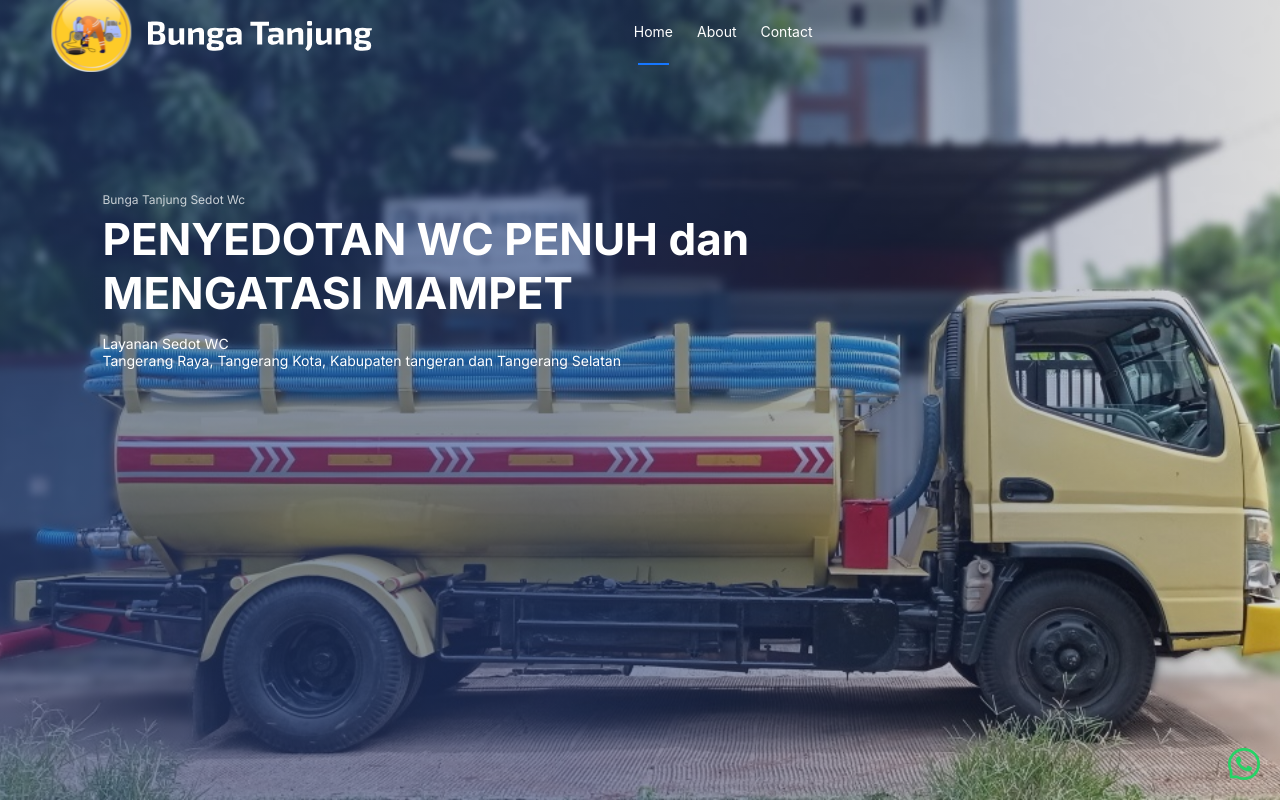
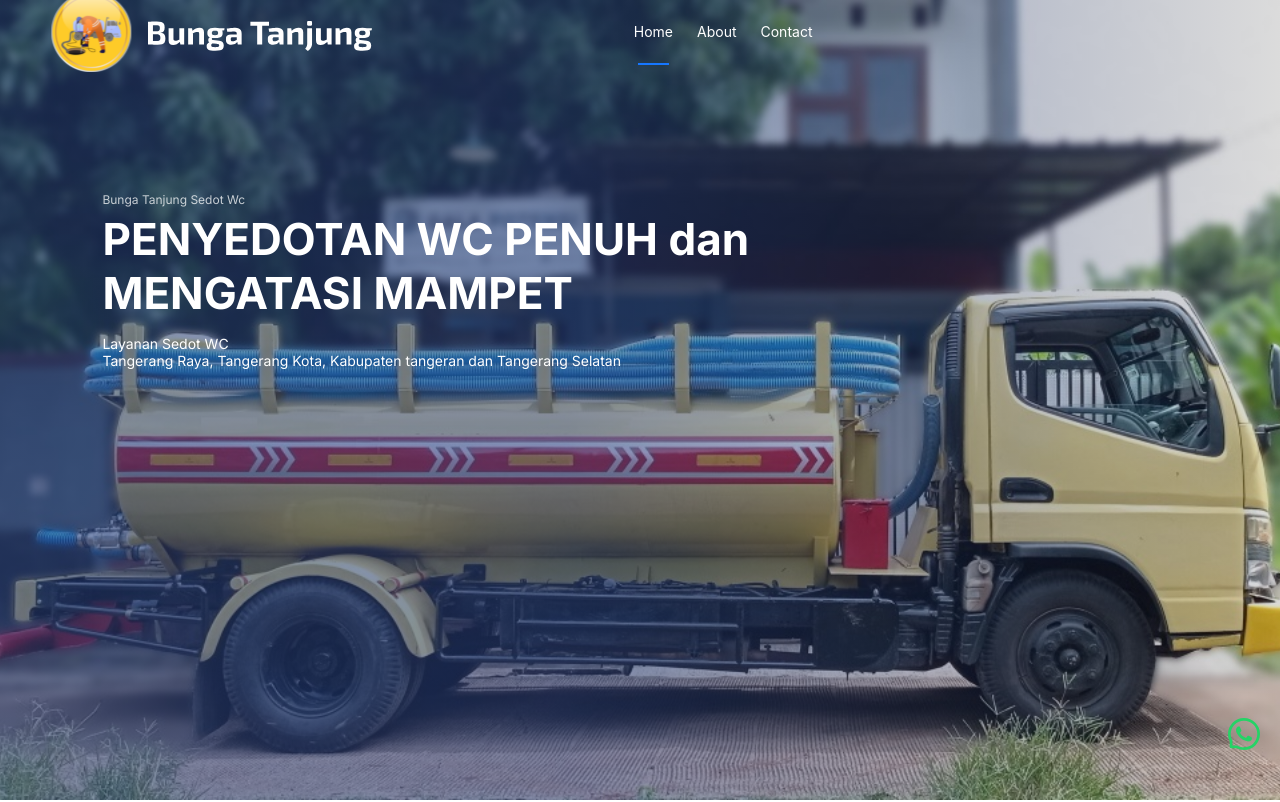
Before and after one commit to sukron21/sedot-wc-bunga-tanjung, a Next.js app: page / in a window 1280 px wide. Shown: the top 802 px of the page. Built offline with nearby package versions, Linux system fonts and the light colour scheme.

Commit message:
penyesuaian

```diff
--- a/src/app/page.module.css
+++ b/src/app/page.module.css
@@ -14,7 +14,7 @@
 }
 .whatsapp-icon {
   position: fixed;
-  bottom: 20px;
+  bottom: 50px;
   right: 20px;
   z-index: 1000; /* Pastikan lebih tinggi dari konten utama */
   cursor: pointer;
--- a/src/app/page.tsx
+++ b/src/app/page.tsx
@@ -471,7 +471,7 @@ const Home: React.FC = () => {
             </footer>
           </main>
           <a
-            href="https://wa.me/6281240030238"
+            href="https://wa.me/6285772420855"
             target="_blank"
             rel="noopener noreferrer"
             className={`${styles["whatsapp-icon"]}`}
```
